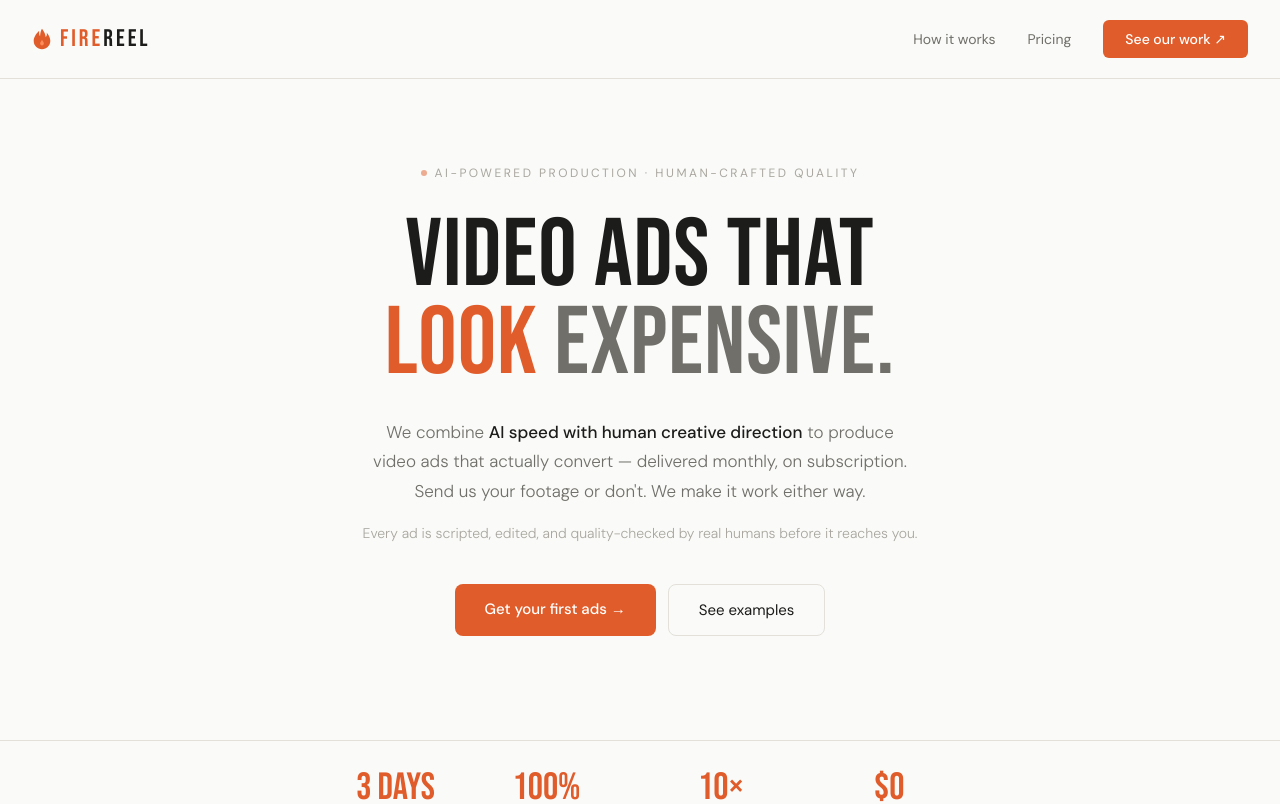
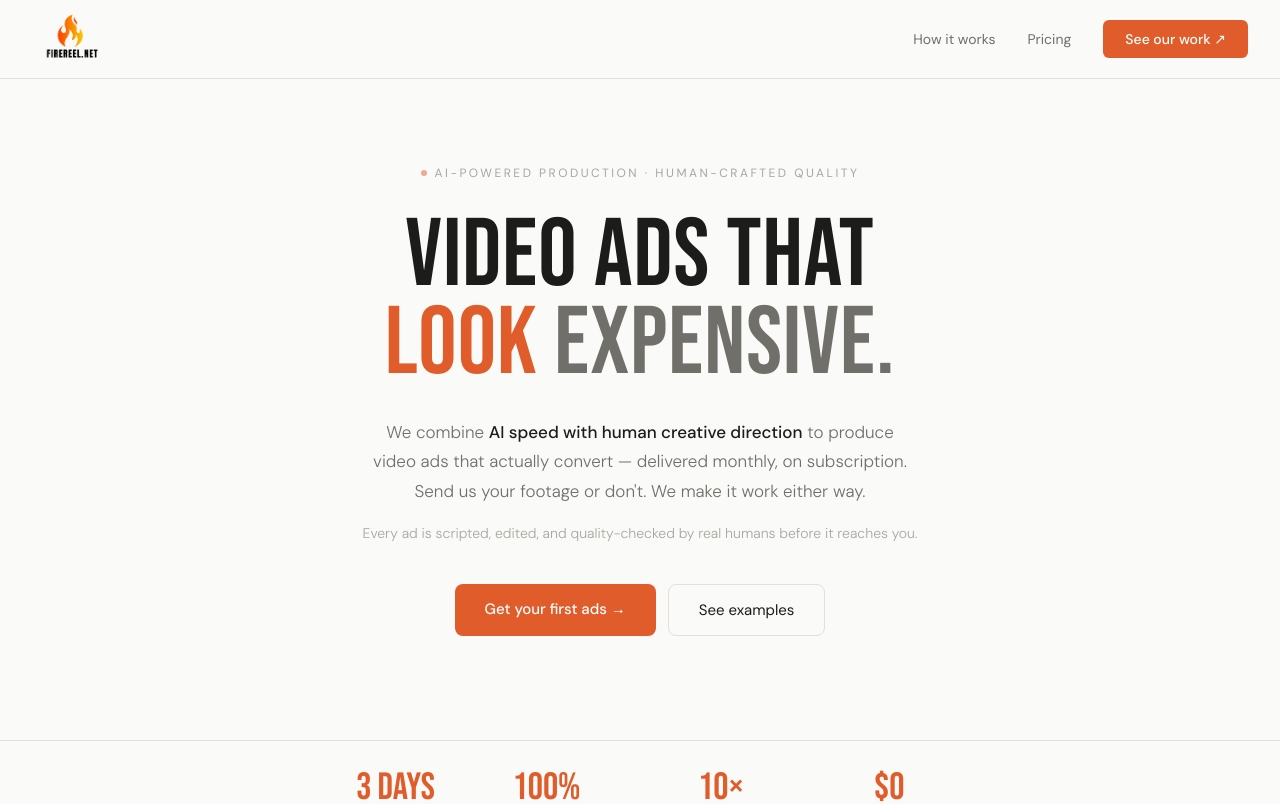
Before and after one commit to seppez89/firereel, a Next.js app: page / in a window 1280 px wide. Shown: the top 804 px of the page. Built offline with nearby package versions, Linux system fonts and the light colour scheme.

Commit message:
Add real logo with transparent background to navbar
- Added FIREREEL.NET logo as transparent PNG (background removed)
- Replaced inline SVG flame with actual brand logo in nav

Co-Authored-By: Claude Sonnet 4.6 <noreply@anthropic.com>

```diff
--- a/src/app/page.tsx
+++ b/src/app/page.tsx
@@ -193,14 +193,7 @@ export default function HomePage() {
       {/* ─── NAV ─── */}
       <nav className="flex items-center justify-between px-8 py-5 border-b border-border">
         <div className="flex items-center gap-2 font-[family-name:var(--font-bebas)] text-2xl tracking-[3px]">
-          <svg className="w-5 h-6" viewBox="0 0 20 26" fill="none" xmlns="http://www.w3.org/2000/svg">
-            <path d="M10 2C10 2 14 7 14 11C14 11 16 9 15 6C15 6 19 10 19 15C19 20.5 14.97 24 10 24C5.03 24 1 20.5 1 15C1 10 5 6 7 4C7 4 6.5 8 8 10C8 10 8 5 10 2Z" fill="#E05C2A" />
-            <path d="M10 14C10 14 12 16 12 18C12 19.1 11.1 20 10 20C8.9 20 8 19.1 8 18C8 16 10 14 10 14Z" fill="#FF8C5A" />
-          </svg>
-          <span>
-            <span className="text-primary">FIRE</span>
-            <span className="text-text">REEL</span>
-          </span>
+          <img src="/logo.png" alt="FireReel" className="h-20 w-auto -my-6 object-cover" />
         </div>
         <div className="hidden md:flex items-center gap-8">
           <a href="#how-it-works" className="text-sm text-text-secondary cursor-pointer hover:text-text transition">How it works</a>
```
Also changed, not shown: public/logo.jpg (added), public/logo.png (added).
